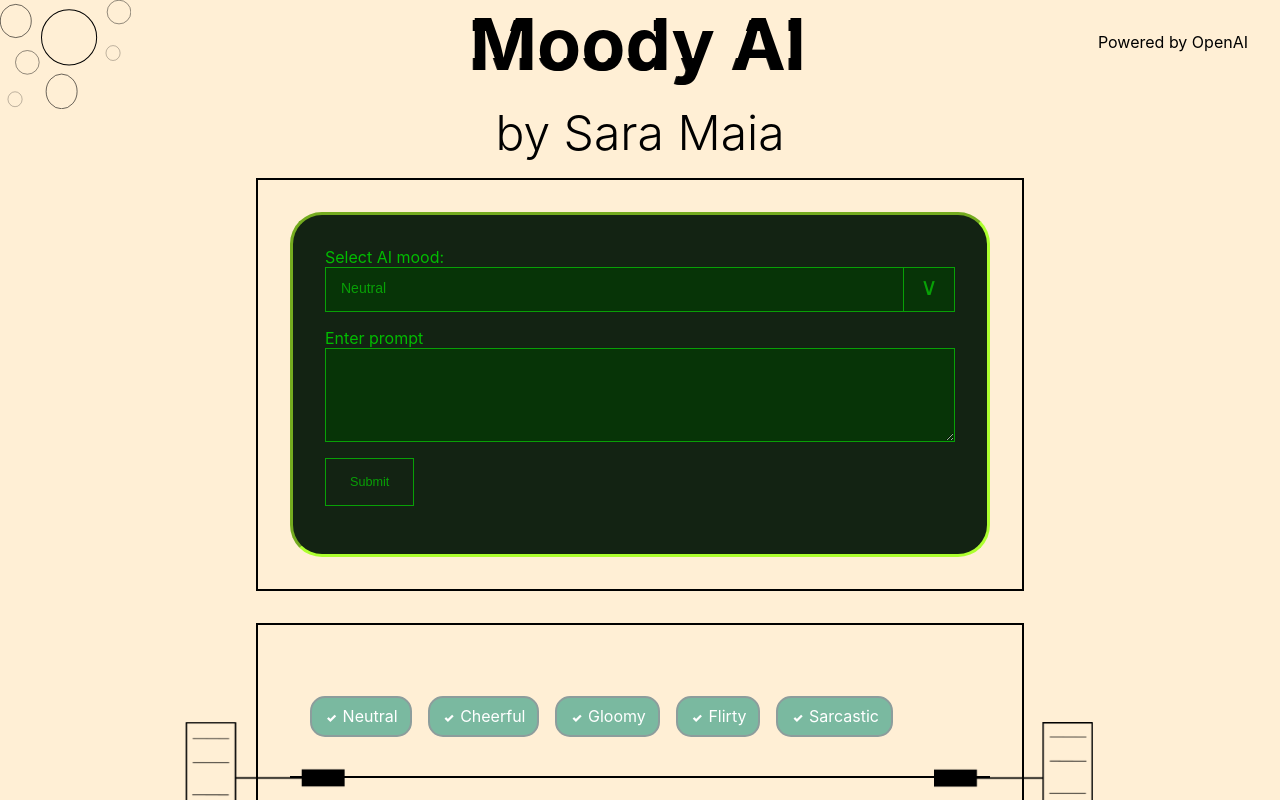
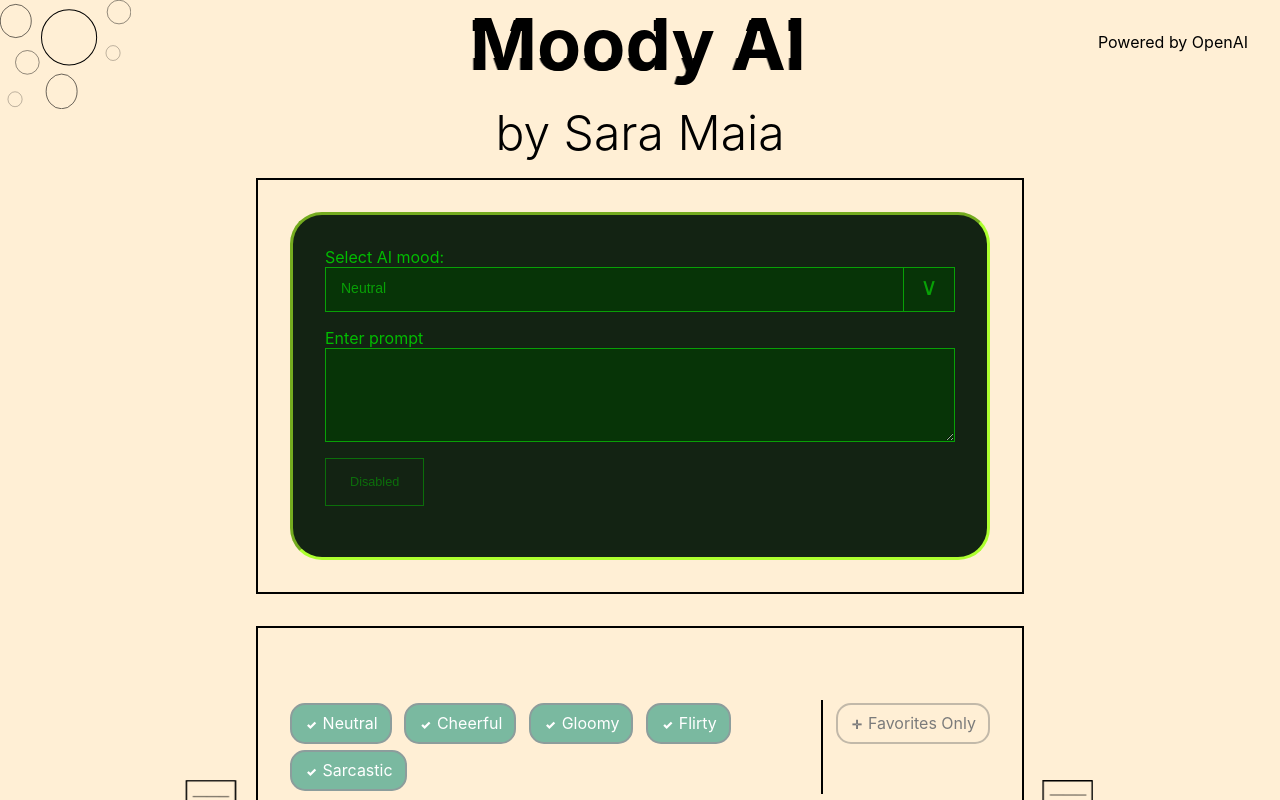
Before and after one commit to scmaia/openai-challenge, a React (Create React App) app: page / in a window 1280 px wide. Shown: the top 800 px of the page. Built offline with nearby package versions, Linux system fonts and the light colour scheme.

Commit message:
Added favorites filter

```diff
--- a/src/Components/Button/Button.scss
+++ b/src/Components/Button/Button.scss
@@ -1,5 +1,6 @@
 // @use '../../styles/partials/colors' as *;
 @use '../../styles/partials/mixins' as *;
+@use '../../styles/partials/keyframes' as *;
 // @use '../../styles/partials/variables' as *;
 
 .CTA {
@@ -23,6 +24,8 @@
 
     &:hover {
         border: 1px solid transparent;
+        background-color: #08a006;
+        color: rgb(19, 35, 19);
         cursor: pointer;
     }
 
@@ -48,30 +51,18 @@
         color: black;
     }
 
-    &--secondary {
-        background-color: white;
-        color: black;
-    }
-
     &--disabled {
-        background-color: grey;
-        color: white;
-        border: 2px solid grey;
+        opacity: 0.6;
 
         &:hover {
-            background-color: grey;
-            color: white;
-            border: 2px solid grey;
             cursor: not-allowed;
+            border: 1px solid #08a006;
+            background-color: transparent;
+            color: #08a006;
         }
     }
 
-    &--no-hover {
-        &:hover {
-            background-color: black;
-            color: white;
-            border: 2px solid black;
-            cursor: pointer;
-        }
+    &--enabled {
+        animation: buttonGlitch 0.5s step-start;
     }
 }
--- a/src/Components/Form/Form.scss
+++ b/src/Components/Form/Form.scss
@@ -2,9 +2,6 @@
 
 .form {
     margin-top: 1rem;
-
-    &__label {
-    }
 
     &__field {
         display: block;
--- a/src/Components/Form/Form.tsx
+++ b/src/Components/Form/Form.tsx
@@ -16,9 +16,13 @@ const Form:React.FC<IFormProps> = ({ handleRequest }) => {
 
     const handleSubmitForm = (event:React.ChangeEvent<HTMLFormElement>) => {
         event.preventDefault();
-        const returnPrompt = prompt;
-        setPrompt('');
-        handleRequest(returnPrompt);
+        if (prompt.length < 2) {
+            return;
+        } else {
+            const returnPrompt = prompt;
+            setPrompt('');
+            handleRequest(returnPrompt);
+        }
     };
 
     return (
@@ -26,7 +30,10 @@ const Form:React.FC<IFormProps> = ({ handleRequest }) => {
             <label htmlFor='prompt' className="form__label">Enter prompt </label>
             <textarea className='form__field' rows={4} name='prompt' value={prompt} onChange={handlePromptChange} />
             <div className="form__buttons">
-                <Button text="Submit" type='submit'/>
+                {prompt.length > 1
+                ? <Button text="Submit" type='submit' extraClass='enabled'/>
+                : <Button text="Disabled" type='reset' extraClass='disabled'/>
+                }
             </div>
         </form>
     );
--- a/src/Components/ResponseCard/ResponseCard.scss
+++ b/src/Components/ResponseCard/ResponseCard.scss
@@ -1,6 +1,5 @@
 .response {
     border-top: 2px dashed black;
-    font-family: 'Courier New', Courier, monospace;
     position: relative;
 
     &:first-of-type {
--- a/src/Components/ResponseCard/ResponseCard.tsx
+++ b/src/Components/ResponseCard/ResponseCard.tsx
@@ -5,12 +5,17 @@ interface IRespondeCardProps {
     response:string;
     mood:string;
     favorite: boolean;
-    timestamp:number
+    timestamp:number;
+    id:string;
+    toggleFavorite:(id:string) => void;
 }
 
-const ResponseCard:React.FC<IRespondeCardProps> = ({ prompt, response, mood, favorite, timestamp }) => {
+const ResponseCard:React.FC<IRespondeCardProps> = ({ prompt, response, mood, favorite, timestamp, id, toggleFavorite }) => {
 
-    const faveIcon = <svg className={favorite ? "response__heart response__heart--fave" : "response__heart"} viewBox="-2 -2 37 35">
+    const handleClick = () => {
+        toggleFavorite(id)
+    }
+    const faveIcon = <svg className={favorite ? "response__heart response__heart--fave" : "response__heart"} viewBox="-2 -2 37 35" onClick={handleClick}>
         <path d="M23.6,0c-3.4,0-6.3,2.7-7.6,5.6C14.7,2.7,11.8,0,8.4,0C3.8,0,0,3.8,0,8.4c0,9.4,9.5,11.9,16,21.2 c6.1-9.3,16-12.1,16-21.2C32,3.8,28.2,0,23.6,0z"/>
     </svg>
 
--- a/src/pages/Main/Main.scss
+++ b/src/pages/Main/Main.scss
@@ -64,6 +64,7 @@
         background-color: rgb(19, 35, 19);
         color: #02bc00;
         border-radius: 2rem;
+        min-height: 278px;
     }
 
     &__outputs {
@@ -73,19 +74,20 @@
 
     &__filters {
         list-style: none;
-        padding: 20px;
+        margin: 0;
+        padding: 0;
     }
 
     &__filter {
         display: inline;
-        margin-right: 1rem;
+        margin-right: 0.8rem;
     }
 
     &__filter-label {
         display: inline-block;
-        background-color: rgba(255, 255, 255, .9);
-        border: 2px solid rgba(139, 139, 139, .3);
-        color: #adadad;
+        background-color: transparent;
+        border: 2px solid rgba(103, 103, 103, 0.4);
+        color: #7b7b7b;
         border-radius: 15px;
         white-space: nowrap;
         margin: 3px 0px;
@@ -118,11 +120,34 @@
         &:checked + .main__filter-label::before {
             content: "\2713";
         }
+
+        &--fave {
+            &:checked + .main__filter-label{
+                border: 2px solid #9d908c;
+                background-color: #b05b44;
+            }
+
+            &:checked + .main__filter-label::before {
+                content: "\2665";
+            }
+        }
+    }
+
+    &__container {
+        display: flex;
+        margin: 2.5rem 0;
+    }
+
+    &__favorite {
+        border-left: 2px solid black;
+        padding-left: 0.8rem;
     }
 
     &__responses {
+        font-family: 'Courier New', Courier, monospace;
         border-top: 2px solid black;
         position: relative;
+        padding-top: 2rem;
     }
 
     &__typewriter {
--- a/src/pages/Main/Main.tsx
+++ b/src/pages/Main/Main.tsx
@@ -67,12 +67,21 @@ const Main:React.FC = () => {
         setMoodFilters({...moodFilters, [key]: !moodFilters[key]});
     };
 
+    const handleFavoriteCheckbox = () => {
+        setFavoriteFilter(!favoriteFilter);
+    };
+
     const resetFilters = () => {
         setMoodFilters(Object.values(Moods).reduce((prev, curr) => ({ ...prev, [curr]: true }), {}) as MoodsObj);
         setFavoriteFilter(false);
     };
 
     const toggleFavorite = (id:string) => {
+        const foundIndex = responses.findIndex(response => response.id === id);
+        const updatedResponses = [...responses];
+        updatedResponses[foundIndex].favorite = !updatedResponses[foundIndex].favorite;
+        setResponses(updatedResponses);
+        localStorage.setItem("AIresponses", JSON.stringify(updatedResponses))
 
     }
 
@@ -137,7 +146,9 @@ const Main:React.FC = () => {
             })
             .finally(() => {
                 setLoading(false);
-                document.getElementById("responses")?.scrollIntoView();
+                document.getElementById("responses")?.scrollIntoView({
+                    behavior: 'smooth'
+                });
             })
     }
 
@@ -162,7 +173,7 @@ const Main:React.FC = () => {
                     </div>
                 </section>
                 <section className="main__outputs main__section">
-                    <div>
+                    <div className='main__container'>
                         <ul className='main__filters'>
                             {Object.entries(Moods).map(([key, value]: [string, Moods]) =>
                                 <li key={`checkbox-${key}`} className='main__filter'>
@@ -179,6 +190,18 @@ const Main:React.FC = () => {
                                 </li>
                             )}
                         </ul>
+                        <div className='main__favorite'>
+                            <input
+                                className='main__filter-input main__filter-input--fave'
+                                type="checkbox"
+                                name="favorite"
+                                id="favorite"
+                                value="favorite"
+                                checked={favoriteFilter}
+                                onChange={handleFavoriteCheckbox}
+                            />
+                            <label htmlFor="favorite" className='main__filter-label'>Favorites Only</label>
+                        </div>
                     </div>
                     <div className='main__responses' id='responses'>
                         {filteredResponses.map((response) =>
@@ -189,8 +212,11 @@ const Main:React.FC = () => {
                                 mood={response.mood}
                                 favorite={response.favorite}
                                 timestamp={response.timestamp}
+                                id={response.id}
+                                toggleFavorite={toggleFavorite}
                             />
                         )}
+                        {filteredResponses.length === 0 && <p>{`>>> `}No response history to show. Submit a prompt or change the filters above.</p>}
                         <img className='main__typewriter main__typewriter--right' src={typewritter}/>
                         <img className='main__typewriter main__typewriter--left' src={typewritter}/>
                     </div>
--- a/src/styles/partials/_keyframes.scss
+++ b/src/styles/partials/_keyframes.scss
@@ -81,138 +81,20 @@
   }
 }
 
-@keyframes spinner {
-    0% { transform: rotate(0deg); }
-    100% { transform: rotate(360deg); }
+@keyframes buttonGlitch {
+  0% {opacity: 1;}
+  25% {opacity: 0;}
+  35% {opacity: 1;}
+  50% {opacity: 0;}
+  60% {opacity: 1;}
+  80% {opacity: 0;}
+  90% {opacity: 1;}
+  100% {opacity: 1;}
 }
 
-@keyframes arrow-movement {
-  0% {
-      opacity: 0;
-  }
-  70% {
-      opacity: 1;
-  }
-  100% {
-      opacity: 0;
-      top: 40%;
-  }
+@keyframes show {
+  0% { opacity: 0; }
+  10% { opacity: 1; }
+  90% { opacity: 1; }
+  100% { opacity: 0; }
 }
-
-@keyframes wiggle {
-    0% {
-        left: -0.5%;
-    } 25% {
-        left: 1%;
-    } 50% {
-        left: -1%;
-    } 75% {
-        left: 0.5%
-    }
-}
-
-@keyframes fold {
-    0% { transform: scale(1, 0.1); }
-    100% { transform: scale(1, 1); }
-}
-
-@keyframes emphasis {
-    0% { transform: scale(1, 1); }
-    50% { transform: scale(1.1, 1.1); }
-    100% { transform: scale(1, 1); }
-}
-
-@keyframes scroll {
-    0% {
-      animation-timing-function: ease;
-      transform: translateY(0);
-    }
-    12% {
-      animation-timing-function: ease;
-      transform: translateY(-50%);
-    }
-    25% {
-      animation-timing-function: ease;
-      transform: translateY(-50%);
-    }
-    37% {
-      animation-timing-function: ease;
-      transform: translateY(-25%);
-    }
-
-    50% {
-      animation-timing-function: ease;
-      transform: translateY(-25%);
-    }
-
-    62% {
-      animation-timing-function: ease;
-      transform: translateY(-75%);
-    }
-
-    75% {
-      animation-timing-function: ease;
-      transform: translateY(-75%);
-    }
-
-    87% {
-      animation-timing-function: ease;
-      transform: translateY(0);
-    }
-
-    100% {
-      animation-timing-function: ease;
-      transform: translateY(0);
-    }
-  }
-
-  @keyframes scrollMobile {
-    0% {
-      animation-timing-function: ease;
-      transform: translateY(0) scaleX(-1);
-    }
-    12% {
-      animation-timing-function: ease;
-      transform: translateY(-50%) scaleX(-1);
-    }
-    25% {
-      animation-timing-function: ease;
-      transform: translateY(-50%) scaleX(-1);
-    }
-    37% {
-      animation-timing-function: ease;
-      transform: translateY(-25%) scaleX(-1);
-    }
-
-    50% {
-      animation-timing-function: ease;
-      transform: translateY(-25%) scaleX(-1);
-    }
-
-    62% {
-      animation-timing-function: ease;
-      transform: translateY(-75%) scaleX(-1);
-    }
-
-    75% {
-      animation-timing-function: ease;
-      transform: translateY(-75%) scaleX(-1);
-    }
-
-    87% {
-      animation-timing-function: ease;
-      transform: translateY(0) scaleX(-1);
-    }
-
-    100% {
-      animation-timing-function: ease;
-      transform: translateY(0) scaleX(-1);
-    }
-  }
-
-  @keyframes show {
-    0% { opacity: 0; }
-    10% { opacity: 1; }
-    90% { opacity: 1; }
-    100% { opacity: 0; }
-}
```
